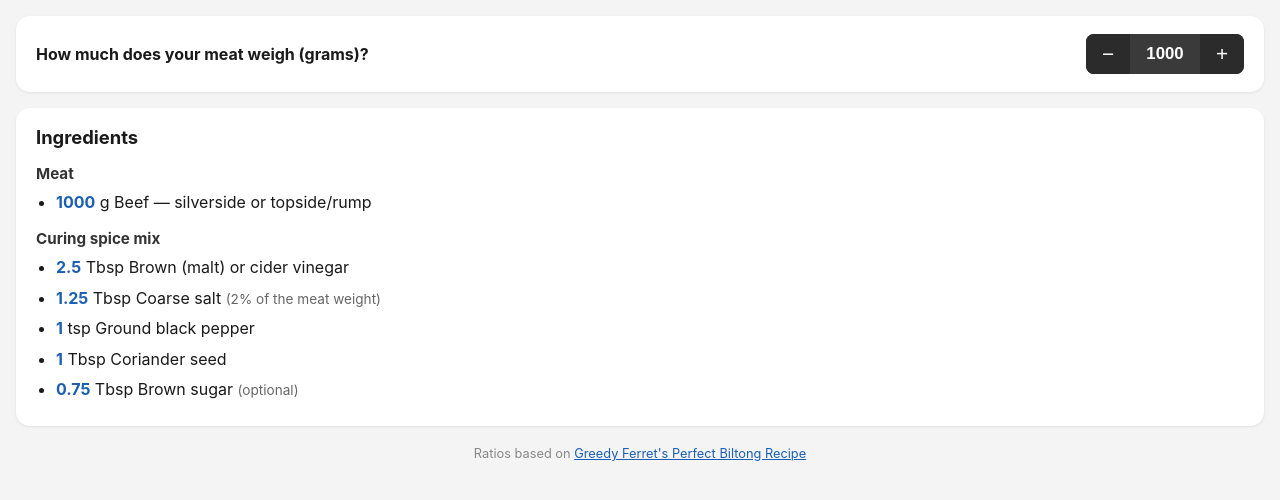
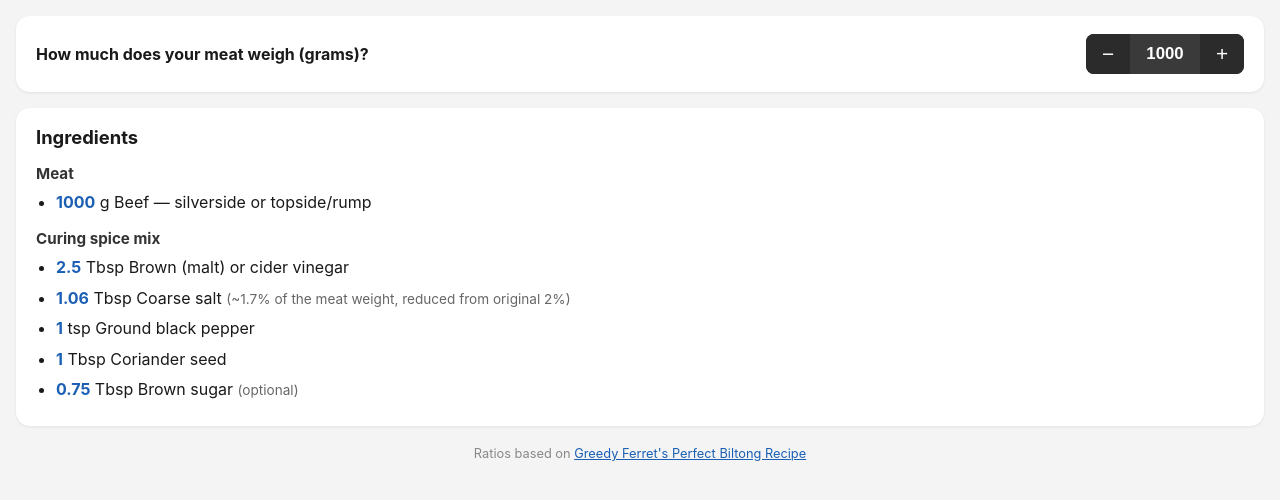
Before and after one commit to Qman768/biltongcalculator, a plain HTML site: page index.html in a window 1280 px wide. Drawn offline with Linux system fonts and the light colour scheme.

Commit message:
Reduce salt ratio by 15% (last batch was too salty)

```diff
--- a/index.html
+++ b/index.html
@@ -144,7 +144,7 @@
     <h3>Curing spice mix</h3>
     <ul>
       <li><span class="amount" id="out-vinegar">2.5</span> Tbsp Brown (malt) or cider vinegar</li>
-      <li><span class="amount" id="out-salt">1.25</span> Tbsp Coarse salt <span class="note">(2% of the meat weight)</span></li>
+      <li><span class="amount" id="out-salt">1.06</span> Tbsp Coarse salt <span class="note">(~1.7% of the meat weight, reduced from original 2%)</span></li>
       <li><span class="amount" id="out-pepper">1</span> tsp Ground black pepper</li>
       <li><span class="amount" id="out-coriander">1</span> Tbsp Coriander seed</li>
       <li><span class="amount" id="out-sugar">0.75</span> Tbsp Brown sugar <span class="note">(optional)</span></li>
@@ -158,7 +158,7 @@
   const BASE = {
     weight: 1000,
     vinegar: 2.5,
-    salt: 1.25,
+    salt: 1.0625, // 15% less than the original 1.25 (2% of meat weight) recipe ratio
     pepper: 1,
     coriander: 1,
     sugar: 0.75,
```
